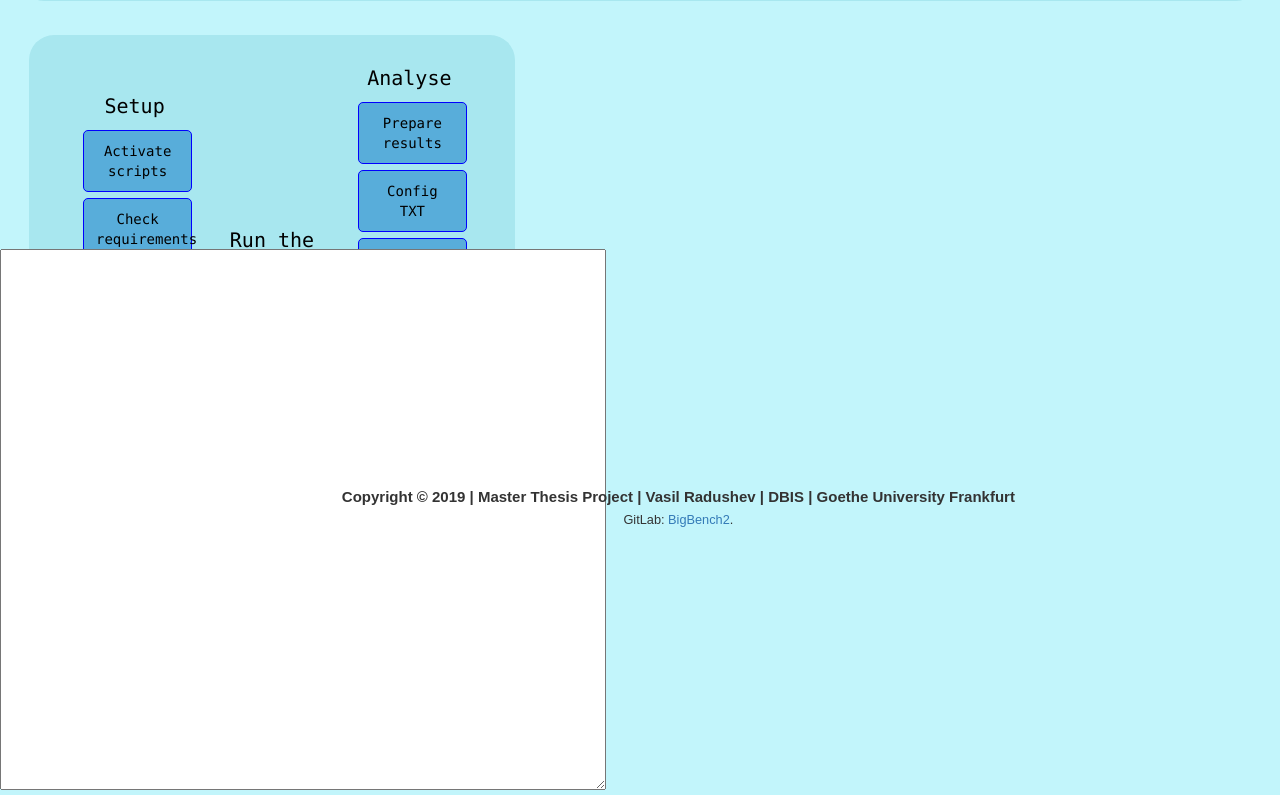
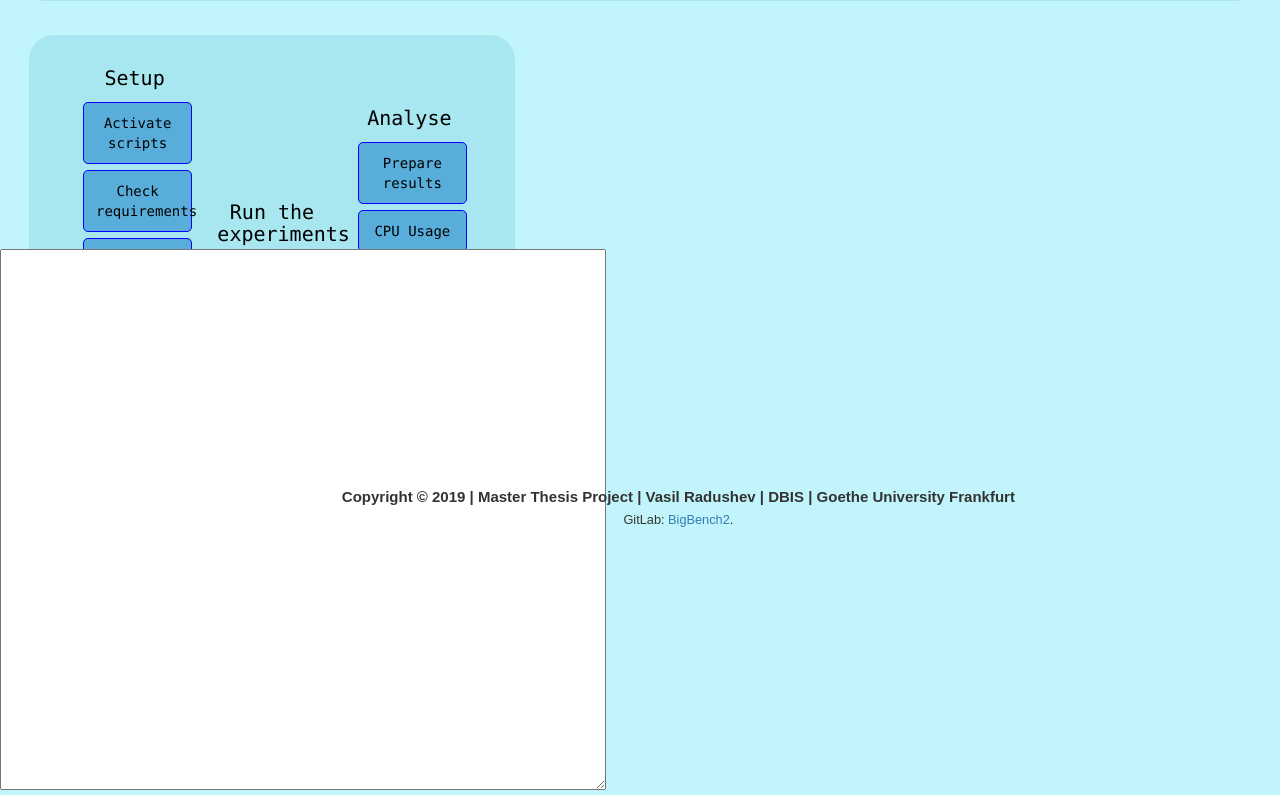
Before and after one commit to o7ka4aln1ka/abench-management-console, a Flask app: template A-Bench-Dashboard/templates/homepage.html in a window 1280 px wide. Shown: the part 271-1066 px from the top of the page. Run offline with Flask 2, Linux system fonts and the light colour scheme; the template is opened without the code that fills it, so the values that code supplies are empty; parts of the project's set-up code (start-up, migrations or seed data) failed here and were passed over; some libraries are stand-ins or nearby versions.

Commit message:
run_sample.sh

```diff
--- a/A-Bench-Dashboard/templates/homepage.html
+++ b/A-Bench-Dashboard/templates/homepage.html
@@ -47,7 +47,7 @@
             <div class="btn-primary">
               <button id="prepare_results"class="button" onclick="self.location.href='http://127.0.0.1:5000/prepare_results'">Prepare results</button>
               <!-- <button id="csv_from_excel" class="button" onclick="self.location.href='http://127.0.0.1:5000/csv_from_excel'">Generate CSVs</button> -->
-              <button id="config_txt" class="button" onclick="self.location.href='http://127.0.0.1:5000/config_txt'">Config TXT</button>
+              <!-- <button id="config_txt" class="button" onclick="self.location.href='http://127.0.0.1:5000/config_txt'">Config TXT</button> -->
               <button id="cpuChart" class="button" onclick="self.location.href='http://127.0.0.1:5000/cpuChart'">CPU Usage</button>
               <button id="memChart" class="button" onclick="self.location.href='http://127.0.0.1:5000/memChart'">Memory Usage</button>
               <button id="fileChart" class="button" onclick="self.location.href='http://127.0.0.1:5000/fileChart'">Filesystem Usage</button>
```
Also changed, not shown: 1 other file.
